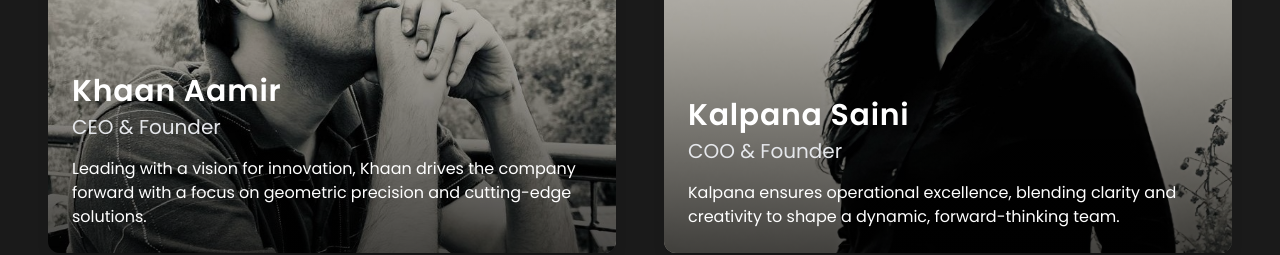
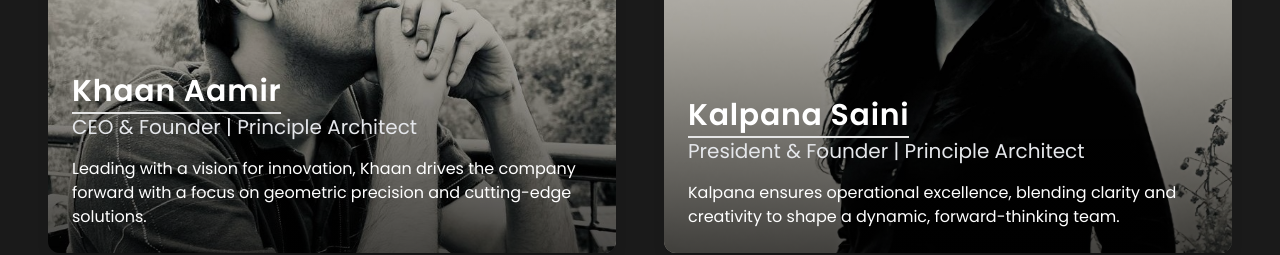
Before and after one commit to faizsiddiqui07/front-architectus, a React (Vite) app: page /people in a window 1280 px wide. Shown: the part 309-564 px from the top of the page. Built offline with nearby package versions, Linux system fonts and the light colour scheme.

Commit message:
minor change

```diff
--- a/src/pages/People.jsx
+++ b/src/pages/People.jsx
@@ -11,13 +11,13 @@ const People = () => {
         <ArticleCard
           image={SirImage}
           title="Khaan Aamir"
-          position="CEO & Founder"
+          position="CEO & Founder | Principle Architect"
           description="Leading with a vision for innovation, Khaan drives the company forward with a focus on geometric precision and cutting-edge solutions. "
         />
         <ArticleCard
           image={MamImage}
           title="Kalpana Saini"
-          position="COO & Founder"
+          position="President & Founder | Principle Architect"
           description="Kalpana ensures operational excellence, blending clarity and creativity to shape a dynamic, forward-thinking team."
         />
       </div>
@@ -65,7 +65,7 @@ const ArticleCard = ({ image, title, position, description }) => (
 
     {/* Content */}
     <div className="absolute bottom-0 p-6 w-full text-white transition-all duration-300 ">
-      <h2 className="text-2xl md:text-3xl font-semibold tracking-wide">
+      <h2 className="text-2xl md:text-3xl font-semibold tracking-wide border-b-2 inline">
         {title}
       </h2>
       <p className="text-lg md:text-xl text-gray-200 mt-1">{position}</p>
```
